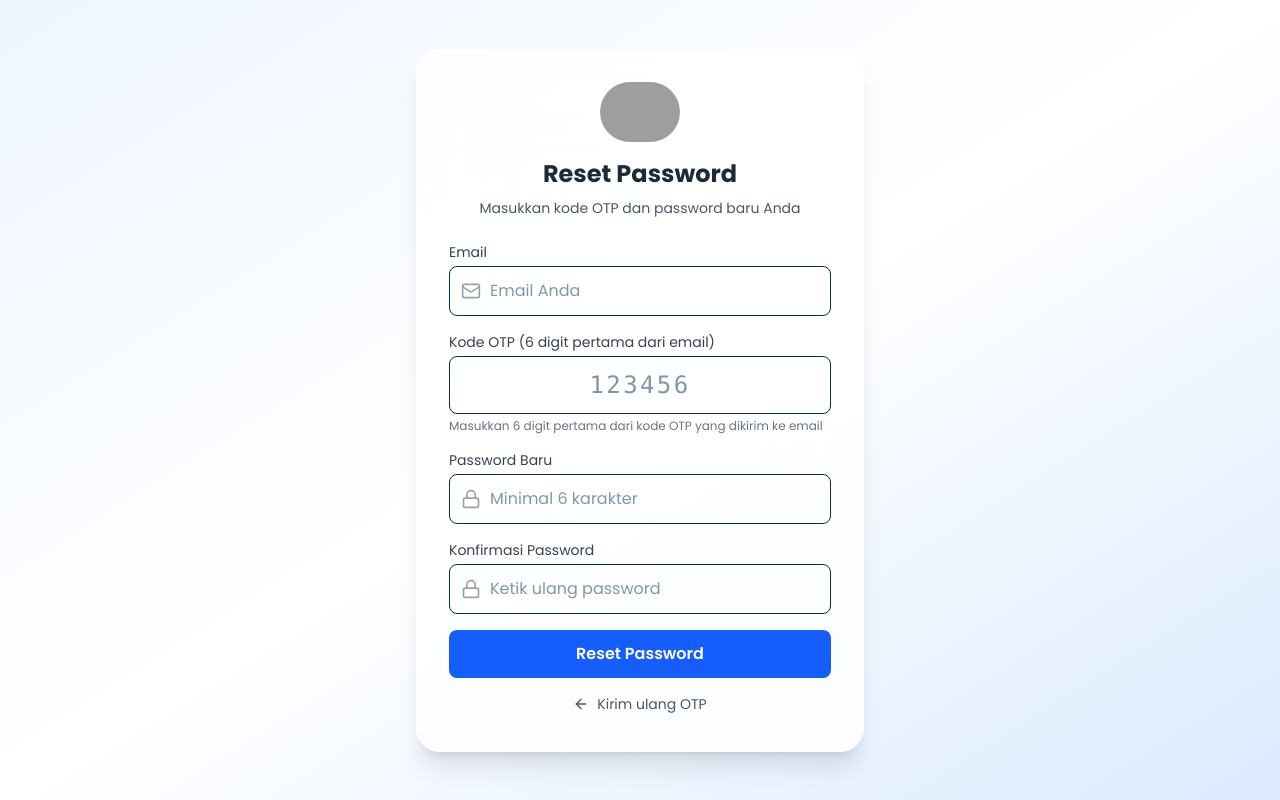
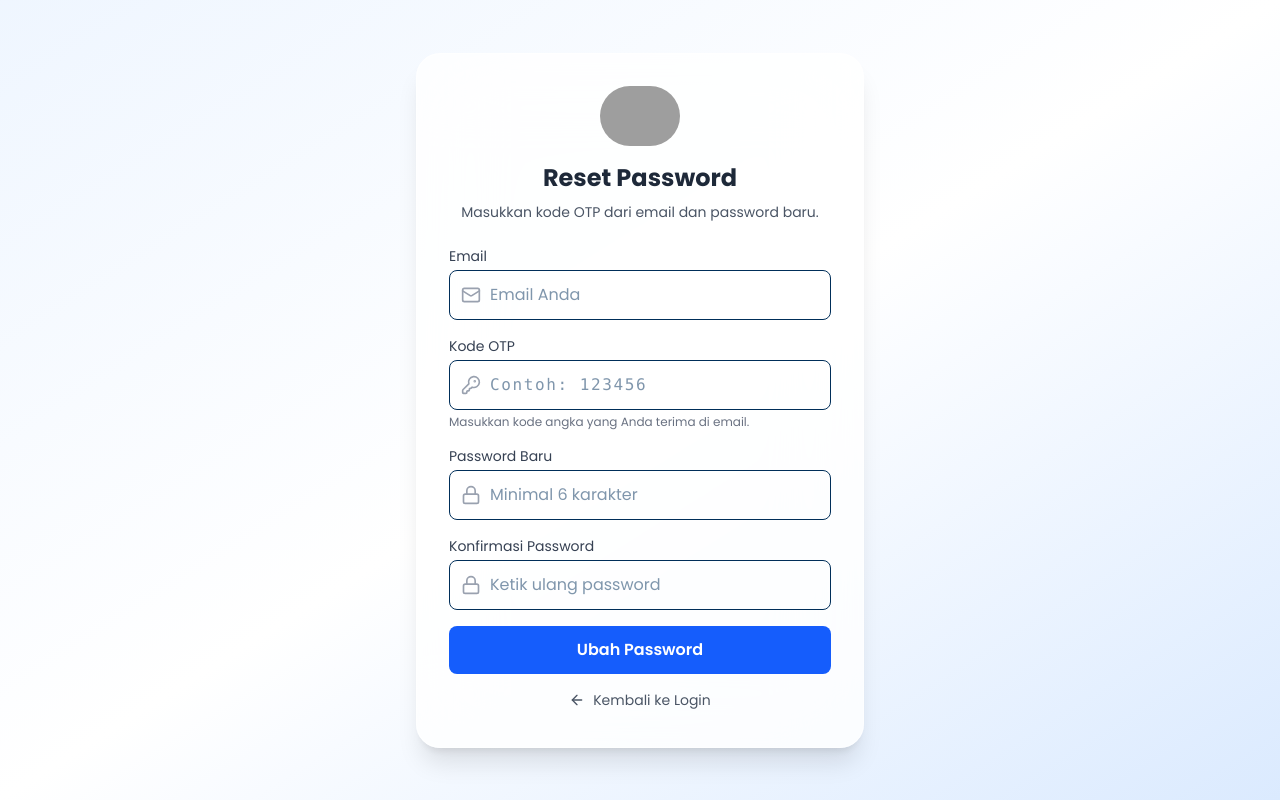
Before and after one commit to Naufal2376/ParaLaundry, a Next.js app: page /login/reset-password in a window 1280 px wide. Built offline with nearby package versions, Linux system fonts and the light colour scheme; grey boxes are pictures that could not be loaded.

Commit message:
feat: Refactor OTP handling and reset password flow with improved error messages and UI updates

```diff
--- a/src/app/login/lupa-password/actions.ts
+++ b/src/app/login/lupa-password/actions.ts
@@ -1,20 +1,24 @@
-"use server";
+"use server"
 
-import { createClient } from "@/lib/supabase/server";
+import { createClient } from "@/lib/supabase/server"
 
 export async function sendOTP(email: string) {
   const supabase = await createClient()
 
-  // Kirim OTP 6 digit ke email
-  const { error } = await supabase.auth.signInWithOtp({
-    email,
-    options: {
-      shouldCreateUser: false, // Hanya untuk user yang sudah ada
-    },
+  // Dapatkan URL dasar aplikasi (localhost atau domain produksi)
+  // Pastikan Anda sudah set NEXT_PUBLIC_BASE_URL di .env.local atau Vercel
+  const origin = process.env.NEXT_PUBLIC_BASE_URL || "http://localhost:3000"
+
+  // GANTI: Menggunakan resetPasswordForEmail (Flow Recovery)
+  const { error } = await supabase.auth.resetPasswordForEmail(email, {
+    // RedirectTO ini penting jika user mengklik LINK di email
+    redirectTo: `${origin}/login/reset-password`,
   })
 
   if (error) {
-    return { error: "Gagal mengirim OTP. Pastikan email terdaftar." }
+    console.error("Error sending recovery:", error.message)
+    // Pesan error umum untuk keamanan (user enumeration protection)
+    return { error: "Gagal memproses permintaan. Pastikan email benar." }
   }
 
   return { success: true }
--- a/src/app/login/reset-password/actions.ts
+++ b/src/app/login/reset-password/actions.ts
@@ -1,32 +1,32 @@
-"use server";
+"use server"
 
-import { createClient } from "@/lib/supabase/server";
+import { createClient } from "@/lib/supabase/server"
 
 export async function verifyOTPAndResetPassword(
   email: string,
-  token: string,
+  token: string, // Token ini bisa 6 atau 8 digit tergantung setting Supabase
   newPassword: string
 ) {
   const supabase = await createClient()
 
-  // Verifikasi OTP
+  // 1. Verifikasi Token dengan tipe 'recovery'
   const { error: verifyError } = await supabase.auth.verifyOtp({
     email,
     token,
-    type: "email",
+    type: "recovery", // <-- KUNCI PERBAIKAN: Ubah tipe ke recovery
   })
 
   if (verifyError) {
-    return { error: "Kode OTP tidak valid atau sudah kedaluwarsa." }
+    return { error: `Kode verifikasi salah atau kedaluwarsa.` }
   }
 
-  // Update password setelah OTP valid
+  // 2. Update Password setelah sesi recovery aktif
   const { error: updateError } = await supabase.auth.updateUser({
     password: newPassword,
   })
 
   if (updateError) {
-    return { error: "Gagal mengubah password. Silakan coba lagi." }
+    return { error: "Gagal memperbarui password. Silakan coba lagi." }
   }
 
   return { success: true }
--- a/src/app/login/reset-password/page.tsx
+++ b/src/app/login/reset-password/page.tsx
@@ -1,11 +1,10 @@
-// src/app/login/reset-password/page.tsx
-"use client";
+"use client"
 
 import { useState } from "react"
 import { useRouter, useSearchParams } from "next/navigation"
-import { verifyOTPAndResetPassword } from "./actions"
+import { verifyOTPAndResetPassword } from "./actions" // Import action yang baru
 import Image from "next/image"
-import { Lock, Mail, ArrowLeft } from "lucide-react"
+import { Lock, Mail, ArrowLeft, KeyRound } from "lucide-react"
 import Link from "next/link"
 
 export default function ResetPasswordPage() {
@@ -26,20 +25,17 @@ export default function ResetPasswordPage() {
     e.preventDefault()
     setMsg("")
 
+    // Validasi dasar
     if (!email || !otp) {
       setMsg("Email dan kode OTP harus diisi.")
       setStatus("error")
       return
     }
 
-    if (otp.length < 6) {
-      setMsg("Kode OTP harus minimal 6 digit.")
-      setStatus("error")
-      return
-    }
-
-    // Hanya ambil 6 digit pertama jika lebih
-    const otpCode = otp.substring(0, 6)
+    // --- PERBAIKAN: Hapus limitasi panjang karakter OTP ---
+    // Token Supabase bisa 6 atau 8 digit (atau hash panjang jika dari link)
+    // Jadi kita hanya bersihkan spasi (trim)
+    const cleanToken = otp.trim()
 
     if (password.length < 6) {
       setMsg("Password minimal 6 karakter.")
@@ -54,13 +50,15 @@ export default function ResetPasswordPage() {
     }
 
     setStatus("submitting")
-    const res = await verifyOTPAndResetPassword(email, otpCode, password)
+
+    // Panggil Server Action dengan token UTUH
+    const res = await verifyOTPAndResetPassword(email, cleanToken, password)
 
     if (res?.error) {
       setMsg(res.error)
       setStatus("error")
     } else {
-      setMsg("Password berhasil diubah! Silakan login dengan password baru.")
+      setMsg("Password berhasil diubah! Mengalihkan ke login...")
       setStatus("success")
       setTimeout(() => {
         router.push("/login")
@@ -87,7 +85,7 @@ export default function ResetPasswordPage() {
             Reset Password
           </h1>
           <p className="text-gray-600 text-sm">
-            Masukkan kode OTP dan password baru Anda
+            Masukkan kode OTP dari email dan password baru.
           </p>
         </div>
 
@@ -116,10 +114,9 @@ export default function ResetPasswordPage() {
               <input
                 type="email"
                 placeholder="Email Anda"
-                className="w-full rounded-lg border pl-10 pr-3 py-3 focus:outline-none focus:ring-2 focus:ring-blue-500"
+                className="w-full rounded-lg border pl-10 pr-3 py-3 focus:ring-2 focus:ring-blue-500"
                 value={email}
                 onChange={(e) => setEmail(e.target.value)}
-                disabled={status === "submitting" || status === "success"}
                 required
               />
             </div>
@@ -127,20 +124,27 @@ export default function ResetPasswordPage() {
 
           <div>
             <label className="block text-sm font-medium text-gray-700 mb-1">
-              Kode OTP (6 digit pertama dari email)
+              Kode OTP
             </label>
+            <div className="relative">
+              <KeyRound
+                className="absolute left-3 top-1/2 -translate-y-1/2 text-gray-400"
+                size={20}
+              />
               <input
                 type="text"
-              placeholder="123456"
-              maxLength={8}
-              className="w-full rounded-lg border px-3 py-3 text-center text-2xl tracking-widest font-mono focus:outline-none focus:ring-2 focus:ring-blue-500"
+                placeholder="Contoh: 123456"
+                // HAPUS maxLength={6} atau perbesar angkanya
+                maxLength={20}
+                className="w-full rounded-lg border pl-10 pr-3 py-3 font-mono tracking-widest focus:ring-2 focus:ring-blue-500"
                 value={otp}
+                // Izinkan input angka saja, tanpa memotong panjang string
                 onChange={(e) => setOtp(e.target.value.replace(/\D/g, ""))}
-              disabled={status === "submitting" || status === "success"}
                 required
               />
+            </div>
             <p className="text-xs text-gray-500 mt-1">
-              Masukkan 6 digit pertama dari kode OTP yang dikirim ke email
+              Masukkan kode angka yang Anda terima di email.
             </p>
           </div>
 
@@ -156,10 +160,9 @@ export default function ResetPasswordPage() {
               <input
                 type="password"
                 placeholder="Minimal 6 karakter"
-                className="w-full rounded-lg border pl-10 pr-3 py-3 focus:outline-none focus:ring-2 focus:ring-blue-500"
+                className="w-full rounded-lg border pl-10 pr-3 py-3 focus:ring-2 focus:ring-blue-500"
                 value={password}
                 onChange={(e) => setPassword(e.target.value)}
-                disabled={status === "submitting" || status === "success"}
                 required
               />
             </div>
@@ -177,10 +180,9 @@ export default function ResetPasswordPage() {
               <input
                 type="password"
                 placeholder="Ketik ulang password"
-                className="w-full rounded-lg border pl-10 pr-3 py-3 focus:outline-none focus:ring-2 focus:ring-blue-500"
+                className="w-full rounded-lg border pl-10 pr-3 py-3 focus:ring-2 focus:ring-blue-500"
                 value={confirm}
                 onChange={(e) => setConfirm(e.target.value)}
-                disabled={status === "submitting" || status === "success"}
                 required
               />
             </div>
@@ -188,23 +190,18 @@ export default function ResetPasswordPage() {
 
           <button
             type="submit"
-            className="w-full rounded-lg bg-blue-600 text-white py-3 font-semibold hover:bg-blue-700 disabled:opacity-60 disabled:cursor-not-allowed transition-colors"
+            className="w-full rounded-lg bg-blue-600 text-white py-3 font-semibold hover:bg-blue-700 disabled:opacity-60 transition-colors"
             disabled={status === "submitting" || status === "success"}
           >
-            {status === "submitting"
-              ? "Memproses..."
-              : status === "success"
-              ? "Berhasil!"
-              : "Reset Password"}
+            {status === "submitting" ? "Memproses..." : "Ubah Password"}
           </button>
 
           <div className="text-center">
             <Link
-              href="/login/lupa-password"
+              href="/login"
               className="inline-flex items-center gap-2 text-sm text-gray-600 hover:text-gray-800"
             >
-              <ArrowLeft size={16} />
-              Kirim ulang OTP
+              <ArrowLeft size={16} /> Kembali ke Login
             </Link>
           </div>
         </form>
```
Lines whose indentation alone changed are shown as unchanged.
